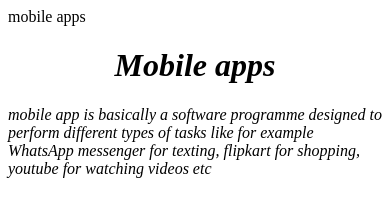
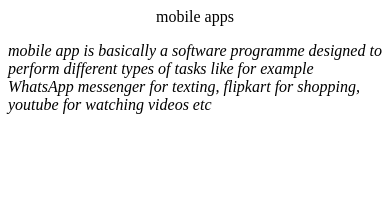
Before and after one commit to bengel06/Bengel-06, a plain HTML site: page mobile apps.html in a window 390 px wide. Drawn offline with Linux system fonts and the light colour scheme.

Commit message:
Update mobile apps.html

```diff
--- a/mobile apps.html
+++ b/mobile apps.html
@@ -1,11 +1,11 @@
 <html>
-<tittle>
+<tittle><center>
 mobile apps
+</center>
 </tittle>
 </head>
 <body>
 <em>
-  <h1><center>Mobile apps</center></h1>
 <p> mobile app is basically a software programme designed to perform different types of tasks like for example WhatsApp messenger for  texting,  flipkart for shopping, youtube for watching videos etc
 </em>
 <p>
```
